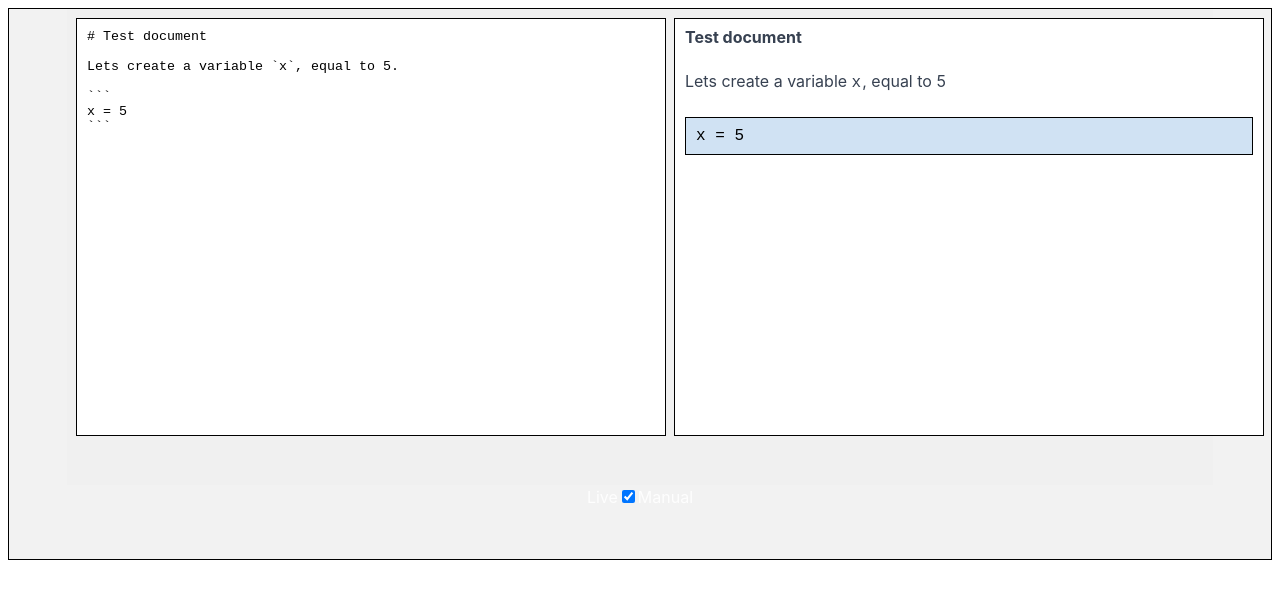
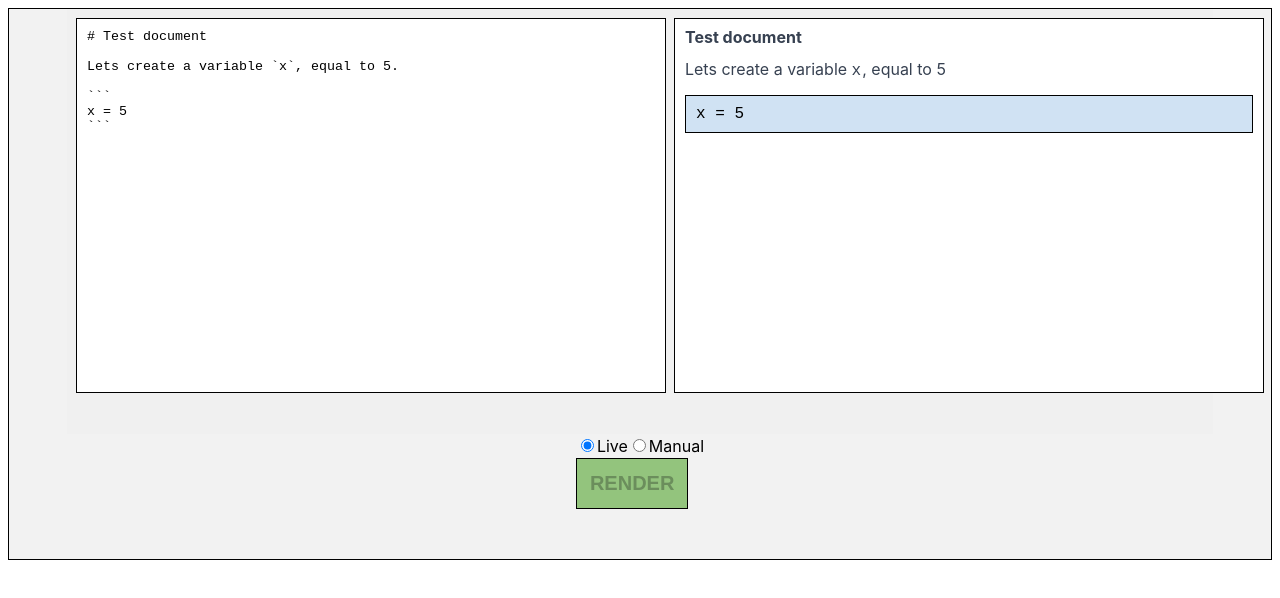
Before and after one commit to pachaval/dc-markdown, a React (Vite) app: page / in a window 1280 px wide. Shown: the top 598 px of the page. Built offline with nearby package versions, Linux system fonts and the light colour scheme.

Commit message:
feat: live and manual functionality

```diff
--- a/src/components/MarkdownEditor.tsx
+++ b/src/components/MarkdownEditor.tsx
@@ -40,24 +40,37 @@ const MarkdownEditor = () => {
       </div>
 
       <div className="controls">
-        <label className="toggle-label">
-          <span>Live</span>
+        <div className="radio-group">
+          <label>
             <input
-            type="checkbox"
+              type="radio"
+              name="mode"
+              value="live"
               checked={isLive}
-            onChange={() => setIsLive(!isLive)}
+              onChange={() => setIsLive(true)}
             />
-          <span>Manual</span>
+            Live
           </label>
 
-        {!isLive && (
+          <label>
+            <input
+              type="radio"
+              name="mode"
+              value="manual"
+              checked={!isLive}
+              onChange={() => setIsLive(false)}
+            />
+            Manual
+          </label>
+        </div>
+
         <button
+          onClick={() => setDisplayText(text)}
           className="render-button"
-            onClick={() => setDisplayText(text)}
+          disabled={isLive}
         >
           RENDER
         </button>
-        )}
       </div>
     </div>
   );
--- a/src/styles/markdown.css
+++ b/src/styles/markdown.css
@@ -79,4 +79,9 @@
       }
     }
   }
+  .controls {
+    color: black;
+    display: flex;
+    flex-direction: column;
+  }
 }
--- a/src/utils/helpers.ts
+++ b/src/utils/helpers.ts
@@ -23,7 +23,9 @@ const removePeriodBeforeNewline = (text: string) => {
 };
 
 const replaceNewlinesWithBreaks = (text: string) => {
-  return text.replace(/\n/g, "<br>\n");
+  return text
+    .replace(/\n{2,}/g, "\n\n&nbsp;\n\n")
+    .replace(/([^\n])\n([^\n#*-])/g, "$1<br>\n$2");
 };
 
 const restoreCodeBlocks = (text: string, codeBlocks: string[]) => {
```
Lines whose indentation alone changed are shown as unchanged.
